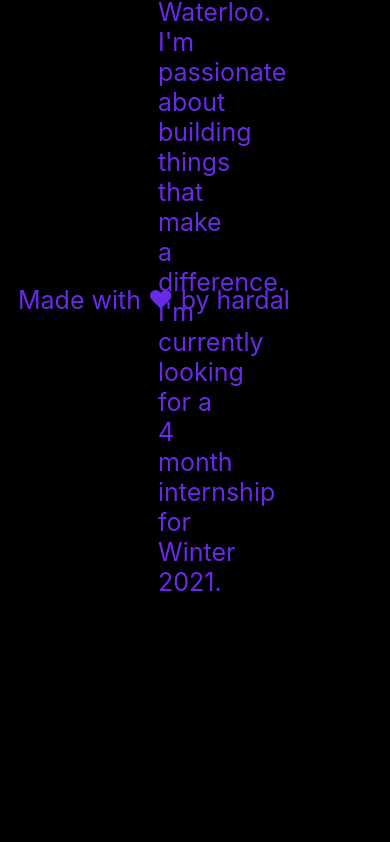
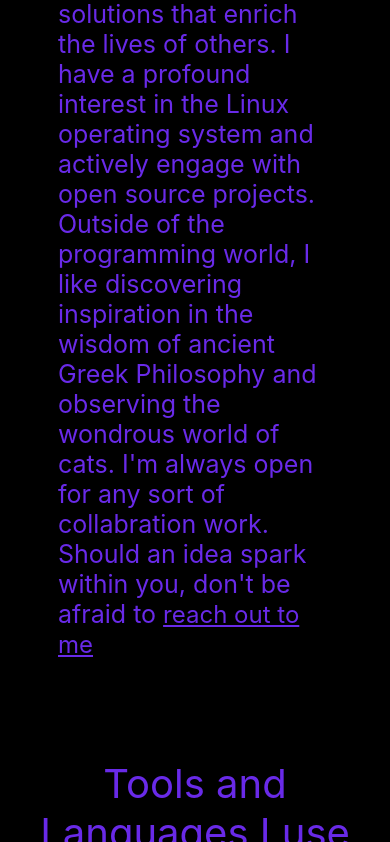
Before and after one commit to hardal7/hardal7.github.io, a plain HTML site: page index.html in a window 390 px wide. Shown: the part 1158-2000 px from the top of the page. Before the commit the page ends 1805 px from the top, so only its background shows below. Drawn offline with Linux system fonts and the light colour scheme; a script that the page names is missing.

Commit message:
About me text

```diff
--- a/index.html
+++ b/index.html
@@ -20,7 +20,7 @@
         <div class="buttons">
 
         <button class="button-8" role="button">
-          <a href="#aboutme">A bit about me</a>
+          <a href="#aboutme">About me</a>
           </button>
 
           <button class="button-8" role="button">
@@ -43,7 +43,16 @@
         About Me
       </div>
       <div class="aboutmetext">
-        I'm a 3rd year Computer Science student at the University of Waterloo. I'm passionate about building things that make a difference. I'm currently looking for a 4 month internship for Winter 2021.
+        From Turkey, Istanbul. I'm a self-taught software developer skilled at translating coffee into lines of code.
+        Collaborating with like minded developers, I have a deep passion for creating software solutions that enrich the lives of others.
+        I have a profound interest in the Linux operating system and actively engage with open source projects.
+        Outside of the programming world, I like discovering inspiration in the wisdom of ancient Greek Philosophy and observing the wondrous world of cats.
+        I'm always open for any sort of collabration work.
+        Should an idea spark within you, don't be afraid to <a href="#contact">reach out to me</a>
+
+      </div>
+      <div class="center">
+        Tools and Languages I use
       </div>
     </div>
 
--- a/style.css
+++ b/style.css
@@ -12,7 +12,7 @@ body {
 
 .center{
   padding-top: 50px;
-  font-size: 64px;
+  font-size: 40px;
   text-align: center;
 }
 
@@ -41,7 +41,7 @@ body {
 
 .buttons{
   display: flex;
-  gap: 30px;
+  gap: 15px;
 }
 
 div{
@@ -118,10 +118,8 @@ div a:hover{
     padding-left: 50px;
 
   }
-  footer{
-    font-size: 25px;
-
-
+  footer p{
+    display: none;
   }
 
   footer img{
@@ -132,6 +130,16 @@ div a:hover{
     display: none;
   }
 
+  .aboutmetext{
+    padding-left: 50px;
+    padding-right: 50px;
+  }
+
+}
+
+.aboutmetext a{
+  font-size: 24px;
+  text-decoration: underline;
 }
 
 #writing-text {
```
